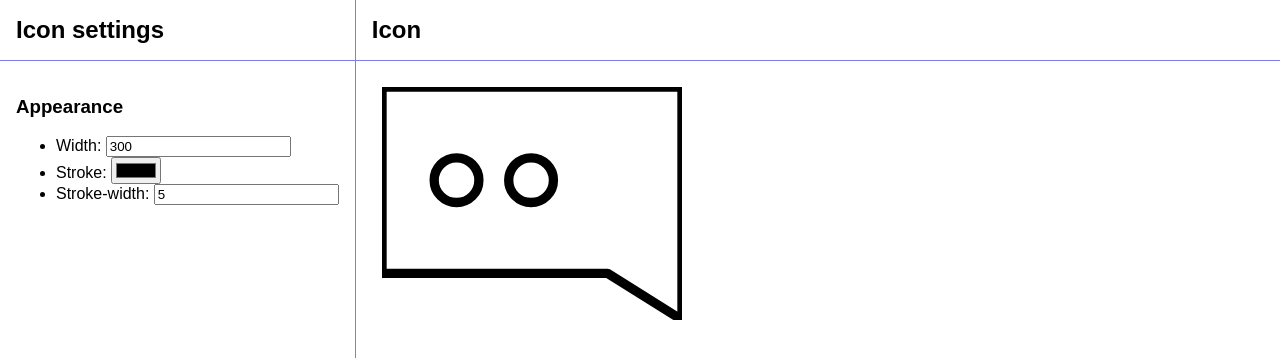
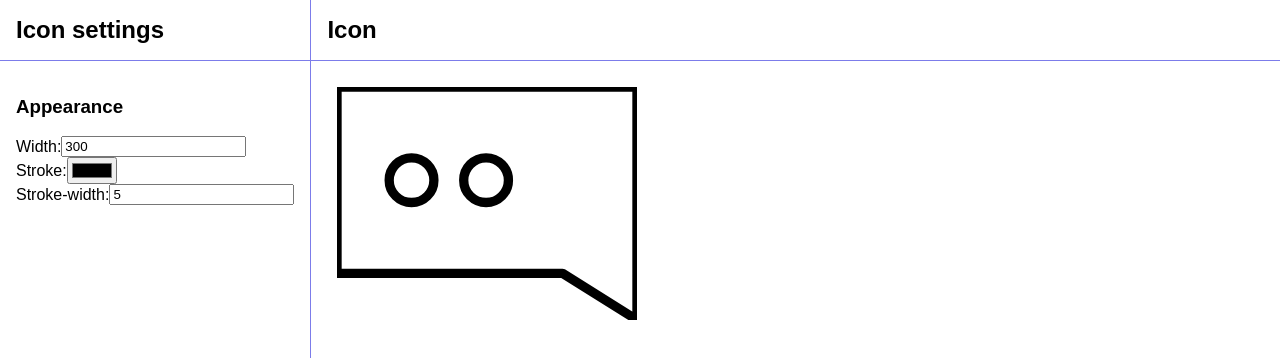
Before and after one commit to Masynchin/logos, a website built with webpack: page editor/index.html in a window 1280 px wide. Shown: the top 358 px of the page. Built offline with nearby package versions, Linux system fonts and the light colour scheme.

Commit message:
Improve aside style

```diff
--- a/editor/index.css
+++ b/editor/index.css
@@ -31,6 +31,16 @@ body aside {
   flex-direction: column;
 }
 
+body aside ul {
+  padding-left: 0;
+  list-style: none;
+}
+
+body aside ul li label {
+  display: flex;
+  align-items: center;
+}
+
 body h2#main-title {
   grid-area: main-title;
   border-bottom: #7c7cea 1px solid;
```
